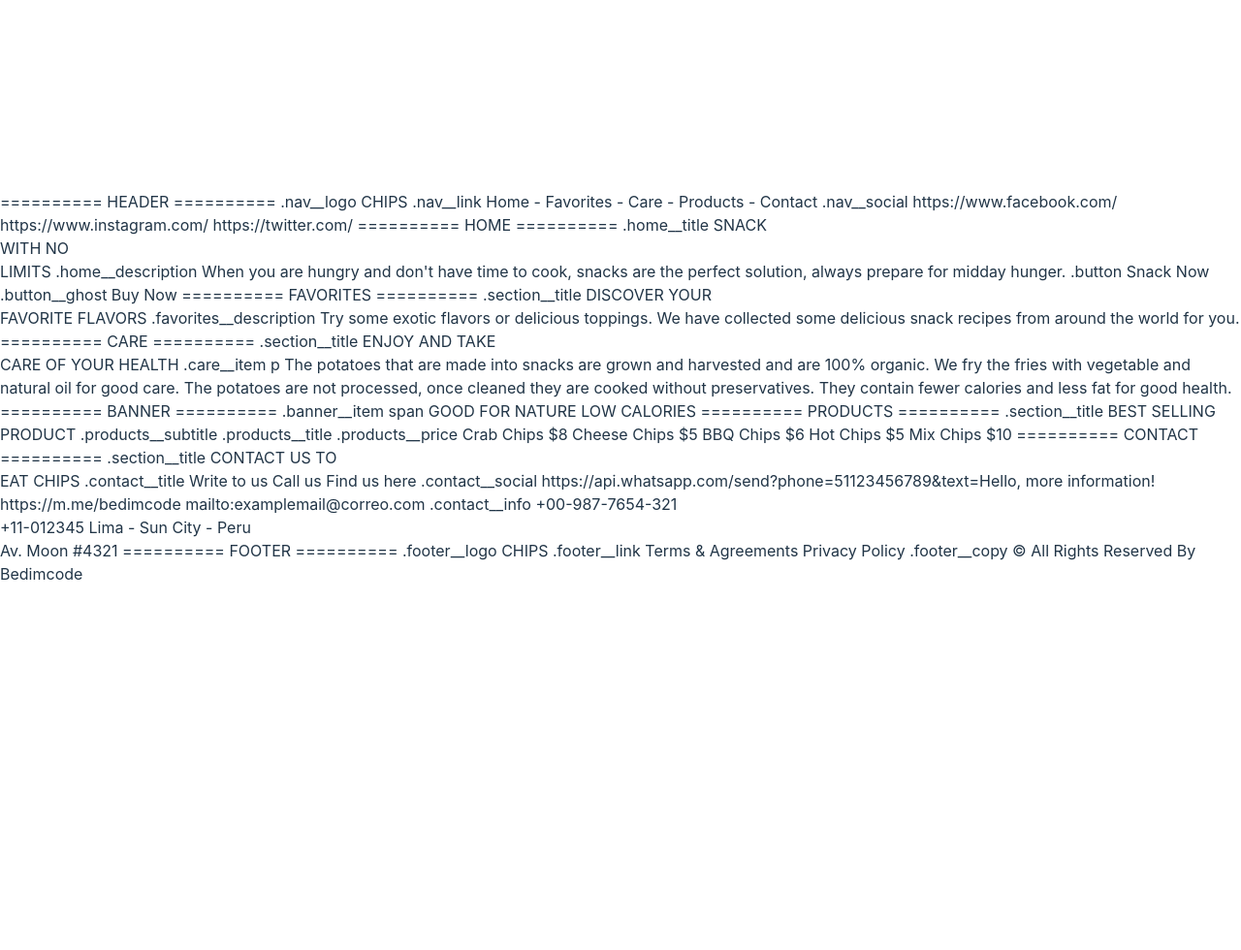
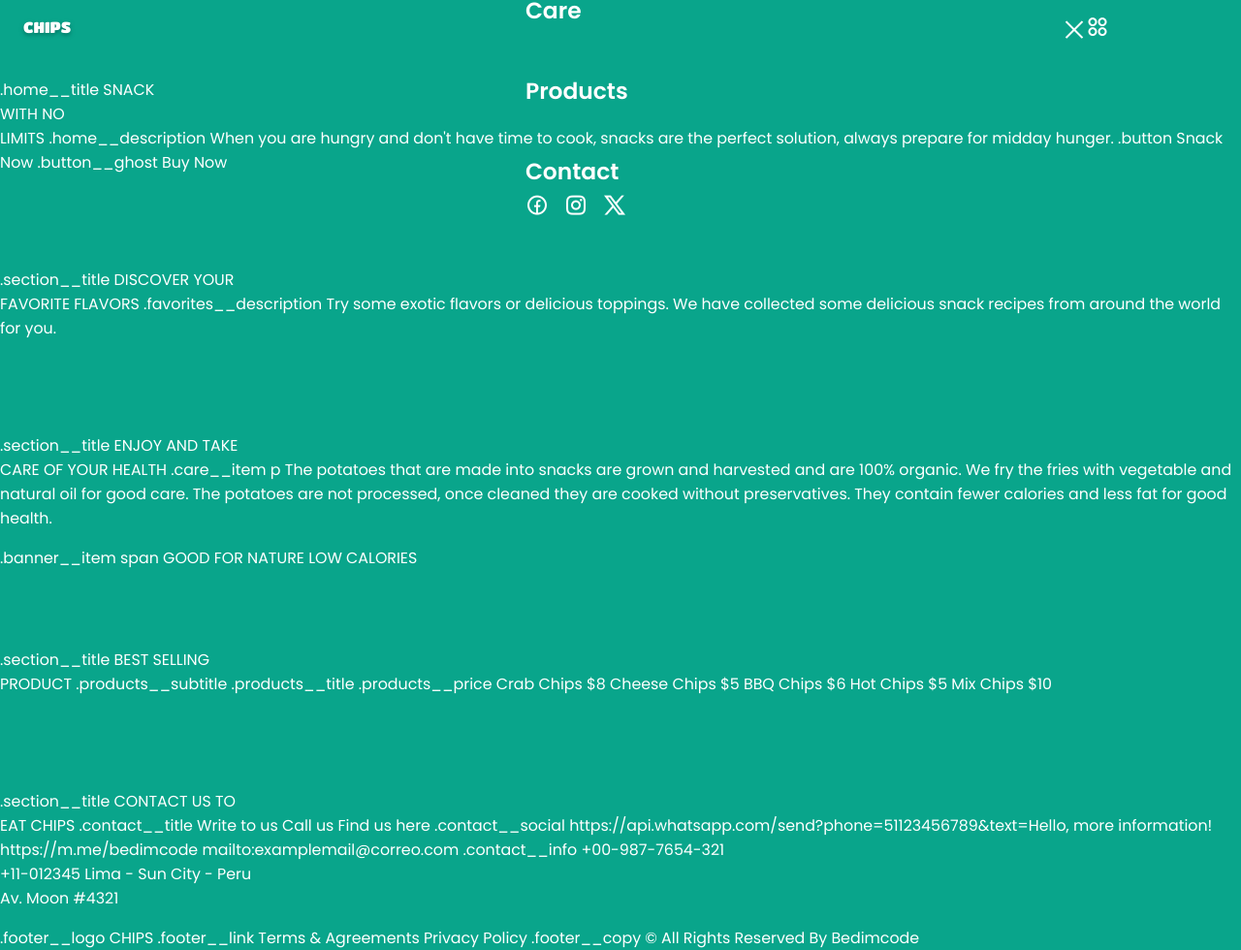
Before and after one commit to Nicolas-Johnson/Chips-Homepage, a website built with Vite: page index.html in a window 1280 px wide. Shown: the whole page at 97% size. Before the commit the page ends 800 px from the top, so only its background shows below. Built offline with nearby package versions, Linux system fonts and the light colour scheme.

Commit message:
Mobille navigation and JavaScript

```diff
--- a/index.html
+++ b/index.html
@@ -4,25 +4,69 @@
     <meta charset="UTF-8" />
     <link rel="shortcut icon" href="/favicon.png" type="image/x-icon">
     <meta name="viewport" content="width=device-width, initial-scale=1.0" />
+    <link rel="stylesheet" href="https://cdnjs.cloudflare.com/ajax/libs/remixicon/4.2.0/remixicon.min.css">
+    <link rel="stylesheet" href="">
+
     <title>Chips</title>
   </head>
   <body>
 
+    <header class="header" id="header">
 
-    ========== HEADER ==========
-.nav__logo
-CHIPS
+      <nav class="nav wrapper">
+        <a href="" class="nav__logo">CHIPS</a>
 
-.nav__link
-Home - Favorites - Care - Products - Contact
+        <div class="nav__menu" id="nav-menu">
+          <ul class="nav__list">
+            <li>
+              <a href="#home" class="nav__link">Home</a>
+            </li>
 
-.nav__social
-https://www.facebook.com/
-https://www.instagram.com/
-https://twitter.com/
+            <li>
+              <a href="#favorites" class="nav__link">Favorites</a>
+            </li>
 
+            <li>
+              <a href="#care" class="nav__link">Care</a>
+            </li>
 
-========== HOME ==========
+            <li>
+              <a href="#products" class="nav__link">Products</a>
+            </li>
+
+            <li>
+              <a href="#contact" class="nav__link">Contact</a>
+            </li>
+          </ul>
+
+          <div class="nav__close" id="nav-close">
+            <i class="ri-close-large-line"></i>
+          </div>
+
+          <div class="nav__social">
+            <a href="https://www.facebook.com/" target="_blank" class="nav__social-link">
+              <i class="ri-facebook-circle-line"></i>
+            </a>
+
+            <a href="https://www.instagram.com/" target="_blank" class="nav__social-link">
+              <i class="ri-instagram-line"></i>
+            </a>
+
+            <a href="https://twitter.com/" target="_blank" class="nav__social-link">
+              <i class="ri-twitter-x-line"></i>
+            </a>
+          </div>
+        </div>
+
+        <div class="nav__toggle" id="nav-toggle">
+          <i class="ri-apps-2-line"></i>
+        </div>
+      </nav>
+    </header>
+
+    <main class="main">
+      <!--==================== HOME ====================-->
+      <section class="home section" id="home">
         .home__title
 SNACK <br> WITH NO <br> LIMITS
 
@@ -37,8 +81,10 @@ Snack Now
 .button__ghost
 Buy Now
 
+      </section>
 
-========== FAVORITES ==========
+      <!--==================== FAVORITES ====================-->
+      <section class="favorite section" id="favorites">
         .section__title
 DISCOVER YOUR <br> FAVORITE FLAVORS
 
@@ -47,8 +93,10 @@ Try some exotic flavors or delicious
 toppings. We have collected some delicious
 snack recipes from around the world for you.
 
+      </section>
 
-========== CARE ==========
+      <!--==================== CARE ====================-->
+      <section class="care section" id="care">
         .section__title
 ENJOY AND TAKE <br> CARE OF YOUR HEALTH
 
@@ -67,15 +115,19 @@ preservatives.
 They contain fewer calories and less
 fat for good health.
 
+      </section>
 
-========== BANNER ==========
+      <!--==================== BANNER ====================-->
+      <section class="banner">
         .banner__item span
 GOOD FOR NATURE
 
 LOW CALORIES
 
+      </section>
 
-========== PRODUCTS ==========
+      <!--==================== PRODUCTS ====================-->
+      <section class="products section" id="products">
         .section__title
 BEST SELLING <br> PRODUCT
 
@@ -101,7 +153,10 @@ Chips
 $10
 
 
-========== CONTACT ==========
+      </section>
+
+      <!--==================== CONTACT ====================-->
+      <section class="contact section" id="contact">
         .section__title
 CONTACT US TO <br> EAT CHIPS
 
@@ -122,8 +177,10 @@ mailto:examplemail@correo.com
 Lima - Sun City - Peru <br>
 Av. Moon #4321
 
+      </section>
+    </main>
 
-========== FOOTER ==========
+    <footer class="footer">
       .footer__logo
 CHIPS
 
@@ -133,6 +190,8 @@ Privacy Policy
 
 .footer__copy
 &#169; All Rights Reserved By Bedimcode
+
+    </footer>
     <script type="module" src="/main.js"></script>
   </body>
 </html>
--- a/main.js
+++ b/main.js
@@ -1 +1,25 @@
-import './style.css'
+import '/public/sass/styles.scss';
+
+const navMenu = document.getElementById('nav-menu');
+const navToggle = document.getElementById('nav-toggle');
+const navClose = document.getElementById('nav-close');
+const navLink = document.querySelectorAll('.nav__link');
+
+if(navToggle) {
+  navToggle.addEventListener('click', () => {
+    navMenu.classList.add('show-menu');
+  });
+}
+
+if(navClose) {
+  navClose.addEventListener('click', () => {
+    navMenu.classList.remove('show-menu');
+  });
+}
+
+const linkAction = () => {
+  const navMenu = document.getElementById('nav-menu');
+  navMenu.classList.remove('show-menu');
+}
+
+navLink.forEach(n => n.addEventListener('click', linkAction));
--- /dev/null
+++ b/public/sass/components/_header.scss
@@ -0,0 +1,99 @@
+.header {
+    position: fixed;
+    width: 100%;
+    top: 0;
+    left: 0;
+    background-color: var(--first-color);
+    z-index: var(--z-fixed);
+    transition: box-shadow .4s;
+
+
+
+    .nav {
+        position: relative;
+        height: var(--header-height);
+        display: flex;
+        justify-content: space-between;
+        align-items: center;
+
+        &__logo {
+            color: var(--white-color);
+            font-family: var(--second-font);
+            text-shadow: var(--shadow-text);
+
+        }
+
+        &__close {
+            display: flex;
+            font-size: 1.5rem;
+            cursor: pointer;
+            position: absolute;
+            top: 1.15rem;
+            right: 1.5rem;
+        }
+
+        &__toggle {
+            display: flex;
+            font-size: 1.5rem;
+            cursor: pointer;
+        }
+
+        &__list {
+            display: flex;
+            flex-direction: column;
+            row-gap: 3rem;
+
+            .nav__link {
+                color: var(--color-white);
+                font-size: var(--h2-font-size);
+                font-weight: var(--font-semi-bold);
+                transition: color .4s;
+
+                &:hover {
+                    color: var(--second-color);
+                }
+
+            }
+        }
+
+        &__social {
+            display: flex;
+            column-gap: 1rem;
+            align-self: flex-end;
+
+            .nav__social-link {
+                color: var(--color-white);
+                font-size: 1.5rem;
+                transition: color .4s;
+
+                &:hover {
+                    color: var(--second-color);
+                }
+            }
+
+        }
+
+        @media (width < 71.875em) {
+            .nav__menu {
+                position: fixed;
+                left: -100%;
+                top: 0;
+                background-color: var(--first-color-dark);
+                width: 100%;
+                height: 100%;
+                padding: 7rem 1.5rem 2.5rem 4rem;
+                display: flex;
+                flex-direction: column;
+                justify-content: space-between;
+                transition: left .4s;
+
+            }
+        }
+
+        .show-menu {
+            left: 0;
+          }
+
+    }
+
+}
--- a/public/sass/components/_index.scss
+++ b/public/sass/components/_index.scss
@@ -0,0 +1 @@
+@forward 'header';
```
Also changed, not shown: public/sass/_global.scss (line endings or trailing spaces). Lines whose indentation alone changed are shown as unchanged.
